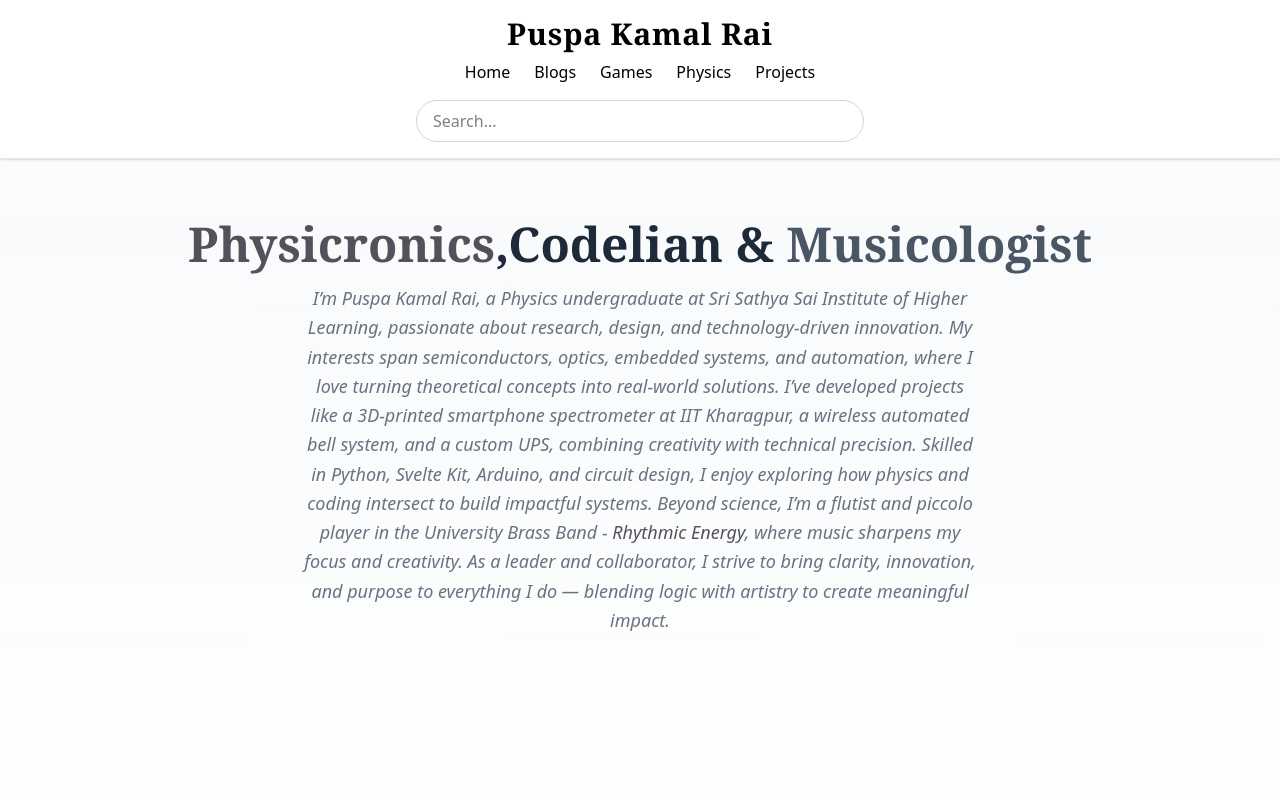
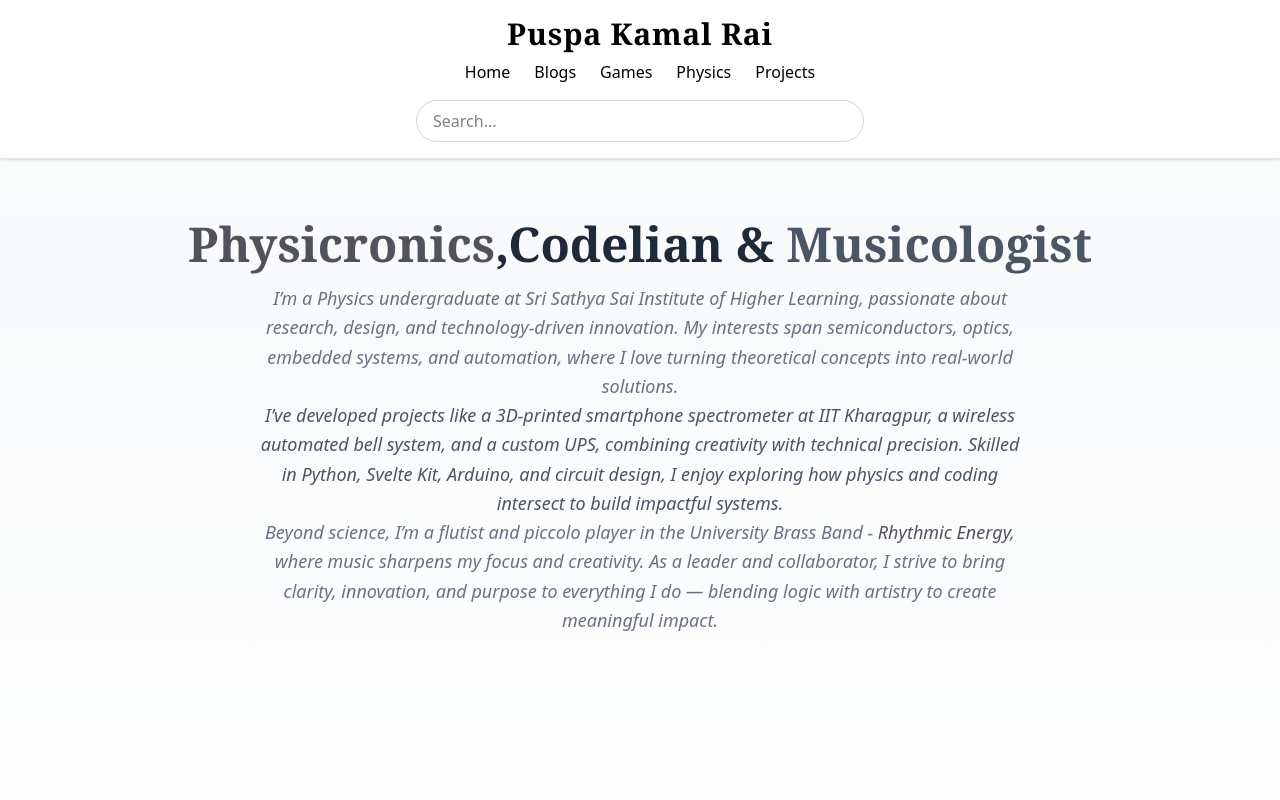
Before and after one commit to puspkml/Puspa, a SvelteKit app: page / in a window 1280 px wide. Shown: the top 800 px of the page. Built offline with nearby package versions, Linux system fonts and the light colour scheme.

Commit message:
Update +page.svelte

```diff
--- a/src/routes/+page.svelte
+++ b/src/routes/+page.svelte
@@ -14,11 +14,12 @@
     <h2 class="text-4xl md:text-5xl font-serif font-bold mb-4">
       <span class="text-zinc-600">Physicronics</span>,Codelian & <span class="text-gray-600">Musicologist</span>
     </h2>
-    <p class="text-lg italic text-gray-500 max-w-2xl leading-relaxed">
-      I’m Puspa Kamal Rai, a Physics undergraduate at Sri Sathya Sai Institute of Higher Learning, passionate about research, design, and technology-driven innovation. My interests span semiconductors, optics, embedded systems, and automation, where I love turning theoretical concepts into real-world solutions.
-
+    <p class="text-lg italic text-gray-500 max-w-3xl leading-relaxed">
+      I’m a Physics undergraduate at Sri Sathya Sai Institute of Higher Learning, passionate about research, design, and technology-driven innovation. My interests span semiconductors, optics, embedded systems, and automation, where I love turning theoretical concepts into real-world solutions.</p>
+    <p class="text-lg italic text-gray-600 max-w-3xl leading-relaxed">
 I’ve developed projects like a 3D-printed smartphone spectrometer at IIT Kharagpur, a wireless automated bell system, and a custom UPS, combining creativity with technical precision. Skilled in Python, Svelte Kit, Arduino, and circuit design, I enjoy exploring how physics and coding intersect to build impactful systems.
-
+    </p>
+    <p class="text-lg italic text-gray-500 max-w-3xl leading-relaxed">
 Beyond science, I’m a flutist and piccolo player in the University Brass Band - <span class="text-zinc-600">Rhythmic Energy</span>, where music sharpens my focus and creativity. As a leader and collaborator, I strive to bring clarity, innovation, and purpose to everything I do — blending logic with artistry to create meaningful impact.
     </p>
   </main>
```
